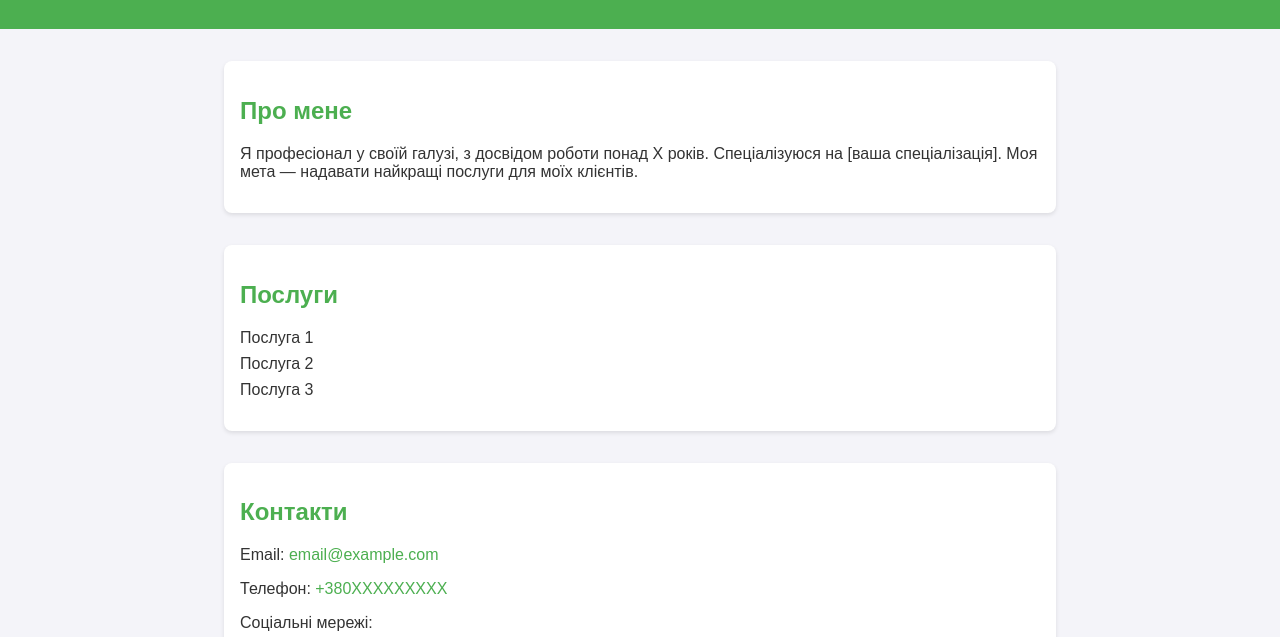
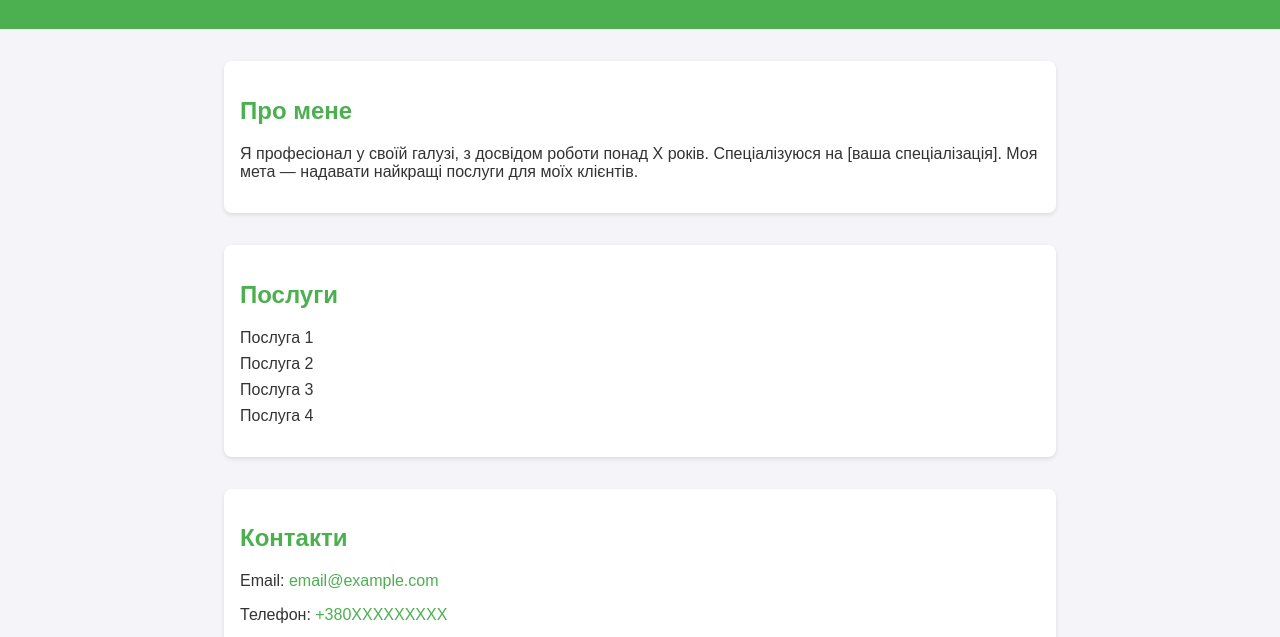
Before and after one commit to bogdan-mandryk/netlifly-test, a plain HTML site: page index.html in a window 1280 px wide. Shown: the part 117-754 px from the top of the page. Drawn offline with Linux system fonts and the light colour scheme.

Commit message:
Update index.html

```diff
--- a/index.html
+++ b/index.html
@@ -67,6 +67,7 @@
             <li>Послуга 1</li>
             <li>Послуга 2</li>
             <li>Послуга 3</li>
+            <li>Послуга 4</li>
         </ul>
     </section>
     <section>
```
